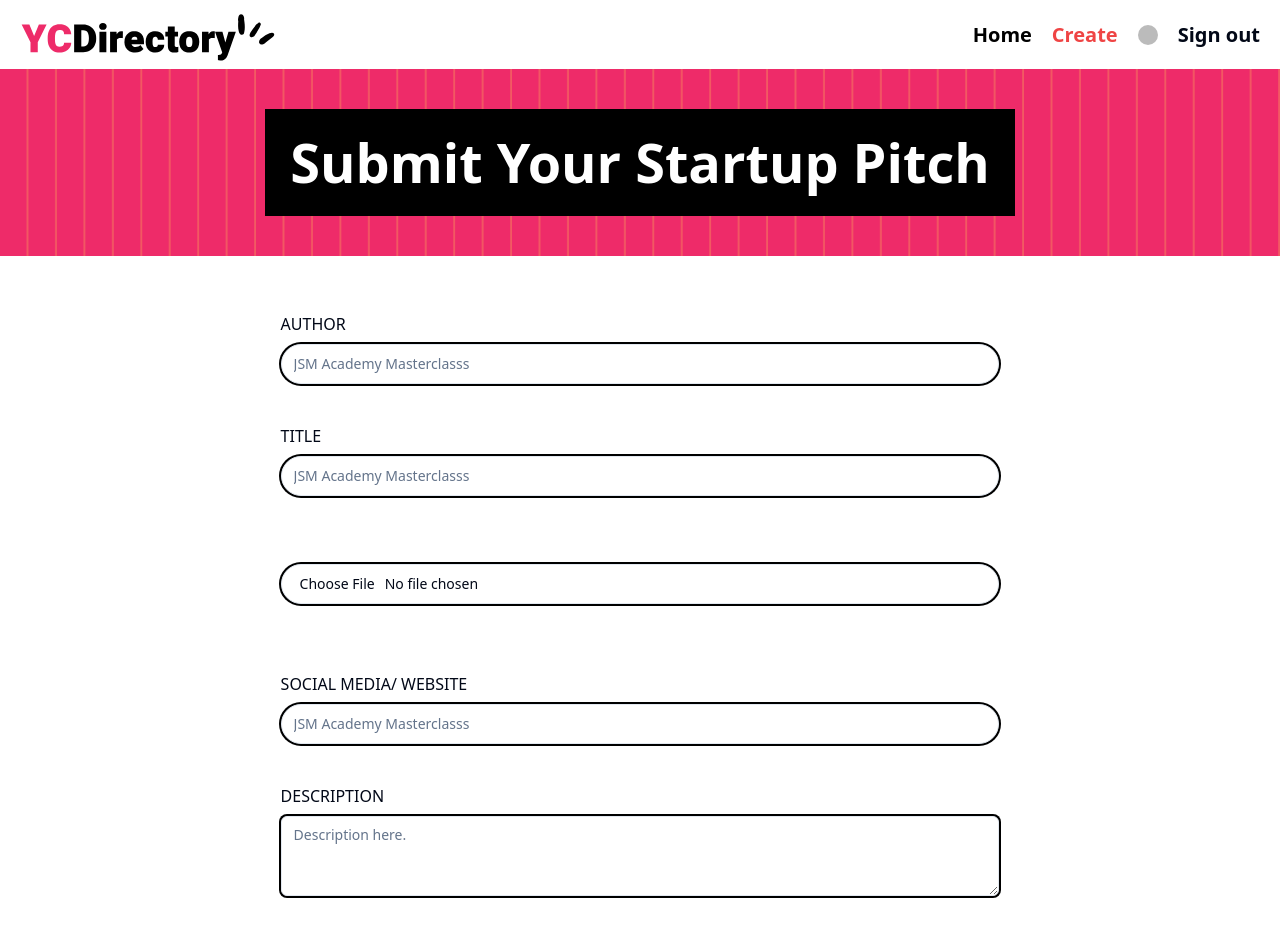
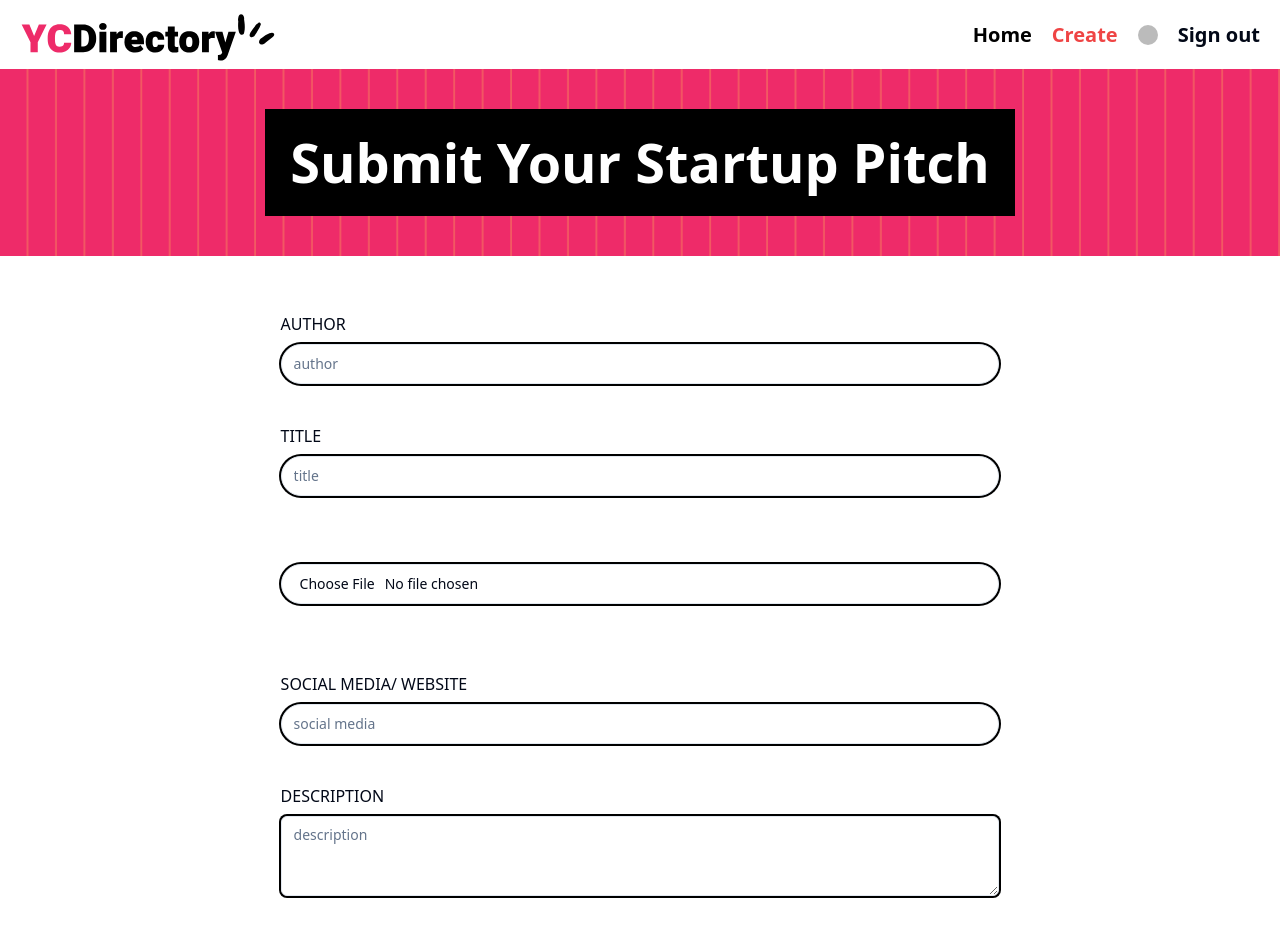
Before and after one commit to Optimist19/yc-pitching-ideas, a Next.js app: page /pitchsubmission in a window 1280 px wide. Shown: the top 940 px of the page. Built offline with nearby package versions, Linux system fonts and the light colour scheme; no server answers; sample sign-in values are in the browser's storage.

Commit message:
all adjustment made

```diff
--- a/src/app/pitch/page.tsx
+++ b/src/app/pitch/page.tsx
@@ -59,8 +59,8 @@ function PitchingPage() {
   }, []);
 
   const handleCancelClick = () => {
+    setFilteredData([]); // Clear filtered data
     setSearch(""); // Clear the search input
-    setFilteredData([]); // Clear filtered data
   };
 
   function handleChange(e: React.ChangeEvent<HTMLInputElement>) {
@@ -101,6 +101,7 @@ function PitchingPage() {
             Competitions
           </p>
 
+
             <div className=" ring-4 ring-black rounded-full flex items-center md:w-[50vw] bg-white px-[2vw] md:py-2">
             <Input
   name="search"
@@ -114,10 +115,11 @@ function PitchingPage() {
   placeholder="SEARCH STARTUP"
   className="w-[100%] font-bold md:text-[24px] text-[18px]"
   onChange={handleChange}
+  value={search} // Add this line to connect input to search state
 />
               {search && (
                 <div onClick={handleCancelClick} className="focus:outline-none">
-                  <SearchFormReset />
+                <SearchFormReset onReset={handleCancelClick} /> {/* Pass the handler to component */}
               </div>
               )}
             </div>
--- a/src/components/PitchSubmissionComp.tsx
+++ b/src/components/PitchSubmissionComp.tsx
@@ -155,8 +155,7 @@ function PitchSubmissionComp() {
             <Input
               className="ring-2 ring-black rounded-full"
               id="title"
-              placeholder="JSM Academy Masterclasss"
-              {...register("author", {
+              placeholder="author"  {...register("author", {
                 required: {
                   value: true,
                   message: "Author of the pitch is required"
@@ -175,7 +174,7 @@ function PitchSubmissionComp() {
             <Input
               className="ring-2 ring-black rounded-full"
               id="title"
-              placeholder="JSM Academy Masterclasss"
+              placeholder="title"
               {...register("title", {
                 required: {
                   value: true,
@@ -213,7 +212,7 @@ function PitchSubmissionComp() {
             <Input
               className="ring-2 ring-black rounded-full"
               id="social"
-              placeholder="JSM Academy Masterclasss"
+              placeholder="social media"
               {...register("socialHandle", {
                 required: {
                   value: true,
@@ -230,7 +229,7 @@ function PitchSubmissionComp() {
             <Textarea
               className="ring-2 ring-black rounded-md"
               id="desc"
-              placeholder="Description here."
+              placeholder="description"
               {...register("description", {
                 required: {
                   value: true,
--- a/src/components/SearchFormReset.tsx
+++ b/src/components/SearchFormReset.tsx
@@ -1,17 +1,22 @@
 "use client";
 import { GiCancel } from "react-icons/gi";
 
-const SearchFormReset = () => {
-  const reset = () => {
-    const form = document.querySelector(".search-form") as HTMLFormElement;
+interface SearchFormResetProps {
+  onReset: () => void;
+}
 
-    if (form) form.reset();
-  };
+const SearchFormReset = ({ onReset }: SearchFormResetProps) => {
+
 
   return (
-    <button type="reset" onClick={reset} className="m-2">
-      <GiCancel className="size-5" />
-    </button>
+    <button
+    type="button"
+    onClick={onReset}
+    className="m-2"
+  >
+    <GiCancel className="size-5" />
+  </button>
+
   );
 };
 export default SearchFormReset;
```
Lines whose indentation alone changed are shown as unchanged.
